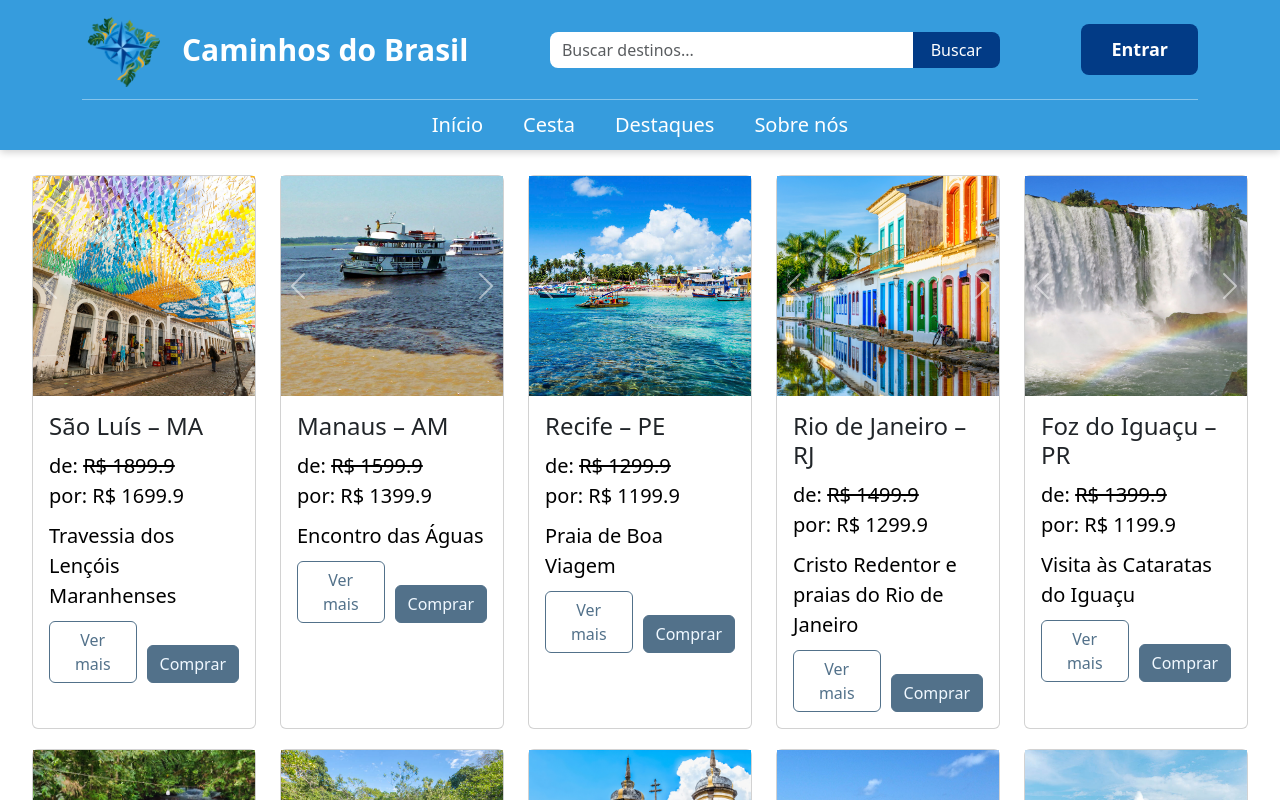
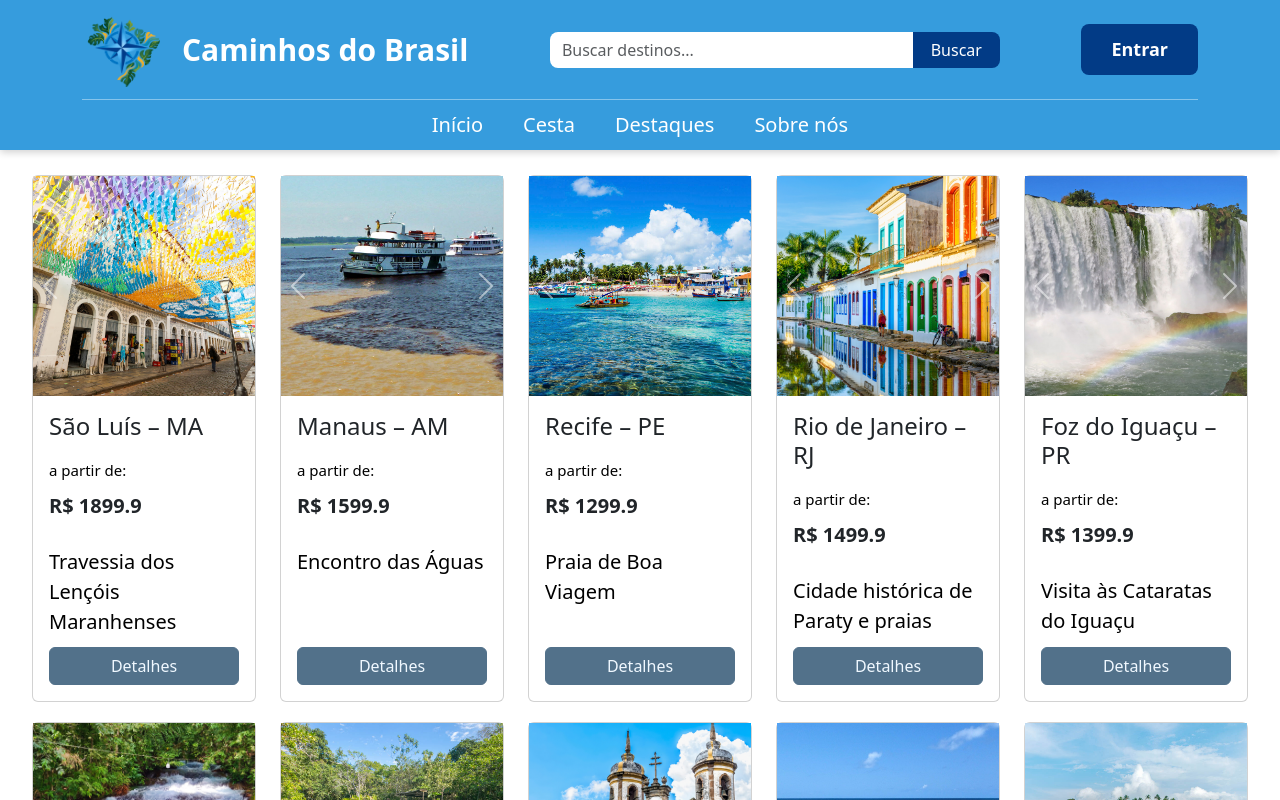
Before and after one commit to ketlinvgp1/P1, an Angular app: page / in a window 1280 px wide. Shown: the top 800 px of the page. Built offline with nearby package versions, Linux system fonts and the light colour scheme.

Commit message:
Detalhes e vitrine finalizados

```diff
--- a/src/app/detalhe/detalhe.html
+++ b/src/app/detalhe/detalhe.html
@@ -132,8 +132,13 @@
                 <p class="preco">
                     R$ {{valorPartida}}
                 </p>
-                <p class="preco-parcelado"> (ou R$ {{valorPartida/6}} em até 6x sem juros)
+                <p class="preco-parcelado"> (ou R$ {{valorPartida / 6 | number:'1.2-2'}} em até 6x sem juros)
                 </p>
+            </div>
+            <div *ngIf="valorPartida == 0"
+                class="local-indisponivel">
+
+                Local de partida ainda não disponível.
 
             </div>
 
--- a/src/app/detalhe/detalhe.ts
+++ b/src/app/detalhe/detalhe.ts
@@ -44,15 +44,26 @@ export class Detalhe {
   // Define o preço de acordo com o local de partida
 alterarPartida(event: any) {
 
+  // Pega o preço do produto selecionado na vitrine
+  let preco = this.obj.promo > 0
+    ? this.obj.promo
+    : this.obj.valor;
+
+
+  // Se escolher São Paulo, mantém o preço original
   if (event.target.value == "sao-paulo") {
 
-      this.valorPartida = 500;
+    this.valorPartida = preco;
 
   }
 
+
+  // Se escolher Rio de Janeiro, acrescenta 10%
   if (event.target.value == "rio-de-janeiro") {
 
-      this.valorPartida = 600;
+    /*this.valorPartida = preco * 1.10;*/
+    this.valorPartida = 0;
+
 
   }
 
--- a/src/app/vitrine/vitrine.css
+++ b/src/app/vitrine/vitrine.css
@@ -3,6 +3,15 @@
     color:#000000;
     margin-top: 10px;
     margin-bottom: 10px;
+}
+
+.card-text{
+   font-size: 15px;
+}
+
+.card-preco{
+    font-size: 20px;
+    font-weight: bold;
 }
 
 /* VITRINE */
@@ -19,6 +28,14 @@
 /* CARD */
 .anuncio {
     height: 100%;
+    display: flex;
+    flex-direction: column;
+}
+
+.anuncio .card-body{
+    display: flex;
+    flex-direction: column;
+    flex: 1;
 }
 
 @media (min-width: 1200px) {
@@ -36,41 +53,25 @@
 
 .botoes-card{
     margin-top: auto;
-    display: flex;
-    gap: 10px;
-    justify-content: center;
+}
 
-}
-.botao-comprar {
+.botao-detalhe {
     display: block;
     background-color: #52718a;
     border-color: #52718a;
     color: aliceblue;
-    width: 50%;
+    width: 100%;
 
 }
 
-.botao-comprar:hover{
-    background-color: white;
-    border-color: #52718a;
-    color: #52718a;
-}
-
-/* BOTÃO VER MAIS */
-.anuncio .botao-detalhe {
+.anuncio .botao-detalhe:hover {
     background-color: white;
     color: #52718a;
-    border: 1px solid #52718a;
-    width: 50%;
-}
-
-.anuncio .botao-detalhe:hover {
-    background-color: #52718a;
-    color: white;
+    border-color: #52718a;
 }
 
 
 /* Faz os botões ficarem na parte inferior do card */
-.anuncio .botao-comprar {
+.anuncio .botao-detalhe {
     margin-top: auto;
 }
--- a/src/app/vitrine/vitrine.html
+++ b/src/app/vitrine/vitrine.html
@@ -80,15 +80,14 @@
                     {{obj.nome}}
                 </h4>
 
-                <p class="card-text descricao" *ngIf="obj.promo > 0">
-                    de: <s>R$ {{obj.valor}}</s><br>
-                    por: R$ {{obj.promo}}
+                <p class="card-text descricao">
+                    a partir de:
                 </p>
 
-                <p class="card-text descricao" *ngIf="obj.promo <= 0">
-                    por: R$ {{obj.valor}}
+                <p class="card-preco">
+                    R$ {{obj.valor}}
                 </p>
-                                <p class="descricao">
+                <p class="descricao">
                     {{obj.descritivo}}
                 </p>
 
@@ -97,16 +96,9 @@
                 <a href="#"
                     class="btn botao-detalhe"
                     (click)="verDetalhe(obj);">
-                    Ver mais
+                    Detalhes
                 </a>
 
-                <button
-                    type="button"
-                    class="btn botao-comprar"
-                    *ngIf="obj.quantidade > 0"
-                    (click)="adicionarCesta(obj)">
-                    Comprar
-                </button>
             </div>
 
             </div>
--- a/src/app/vitrine/vitrine.ts
+++ b/src/app/vitrine/vitrine.ts
@@ -50,8 +50,8 @@ lista: Produto[] = [
   {
     codigo: 4,
     nome: "Rio de Janeiro – RJ",
-    descritivo: "Cristo Redentor e praias do Rio de Janeiro",
-    detalhes: "Conheça alguns dos principais cartões-postais do Rio de Janeiro, incluindo o Cristo Redentor e suas famosas praias. Aproveite as belas paisagens e os principais pontos turísticos da cidade.",
+    descritivo: "Cidade histórica de Paraty e praias",
+    detalhes: "Conheça alguns dos principais cartões-postais do Rio de Janeiro, incluindo a cidade histórica de Paraty e suas famosas praias. Aproveite as belas paisagens e os principais pontos turísticos da cidade.",
     quantidade: 10,
     valor: 1499.90,
     promo: 1299.90,
```
Lines whose indentation alone changed are shown as unchanged.
